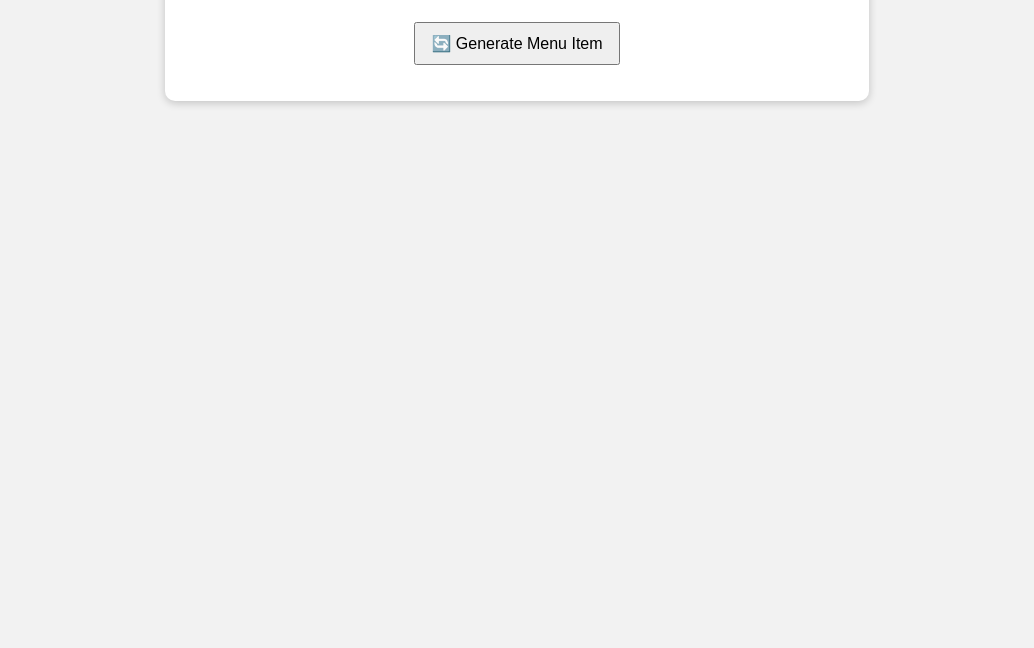
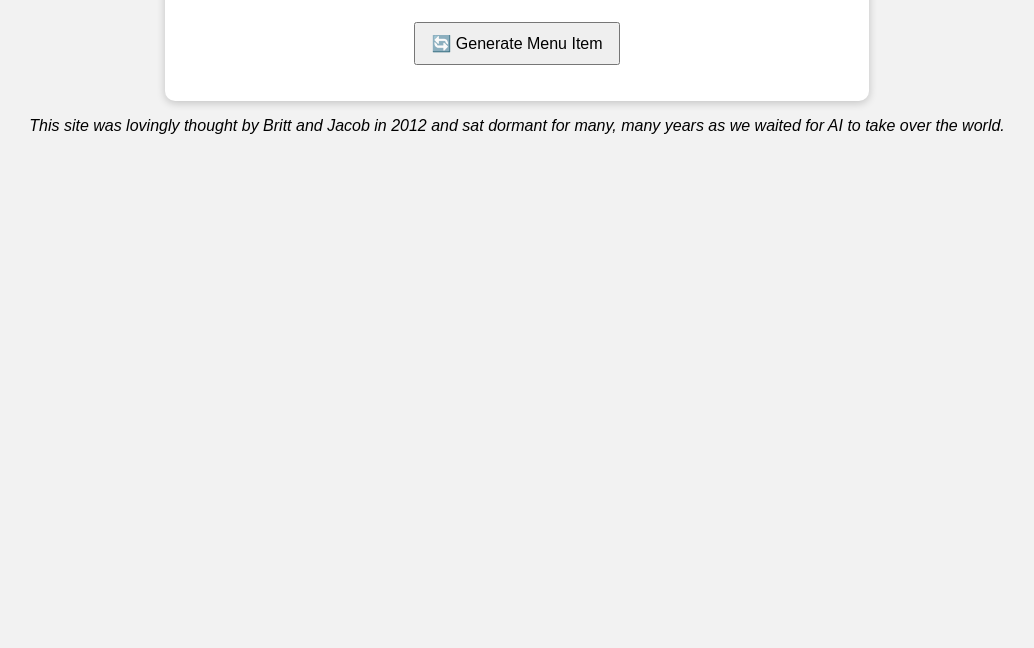
Before and after one commit to jstrauss1018/fun, a plain HTML site: page index.html in a window 1280 px wide. Shown: the part 152-800 px from the top of the page, without its empty margins (123-1157 px from the left). Drawn offline with Linux system fonts and the light colour scheme.

Commit message:
Update index.html

```diff
--- a/index.html
+++ b/index.html
@@ -16,5 +16,7 @@
 
     <script src="script.js"></script>
 
+<p style="text-align: center; font-style: italic;">This site was lovingly thought by Britt and Jacob in 2012 and sat dormant for many, many years as we waited for AI to take over the world.   </p>
+
 </body>
 </html>
```
